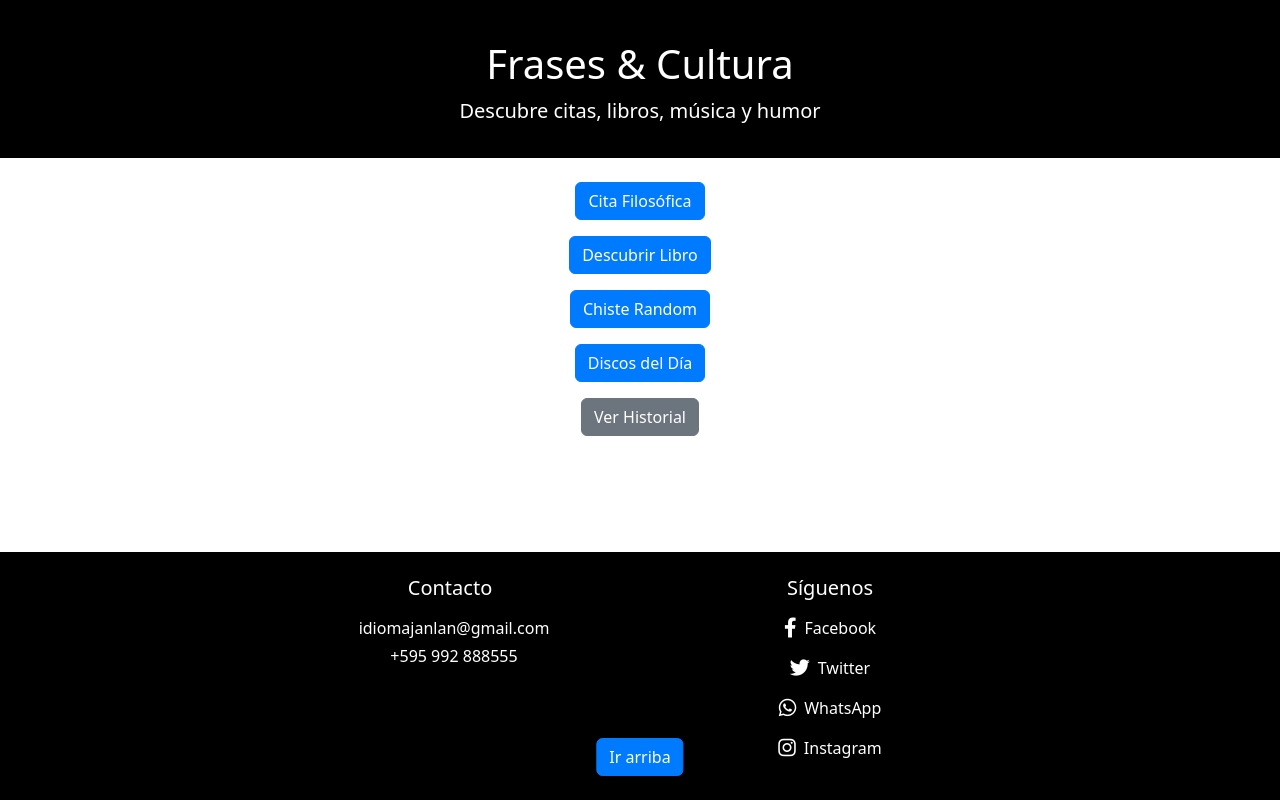
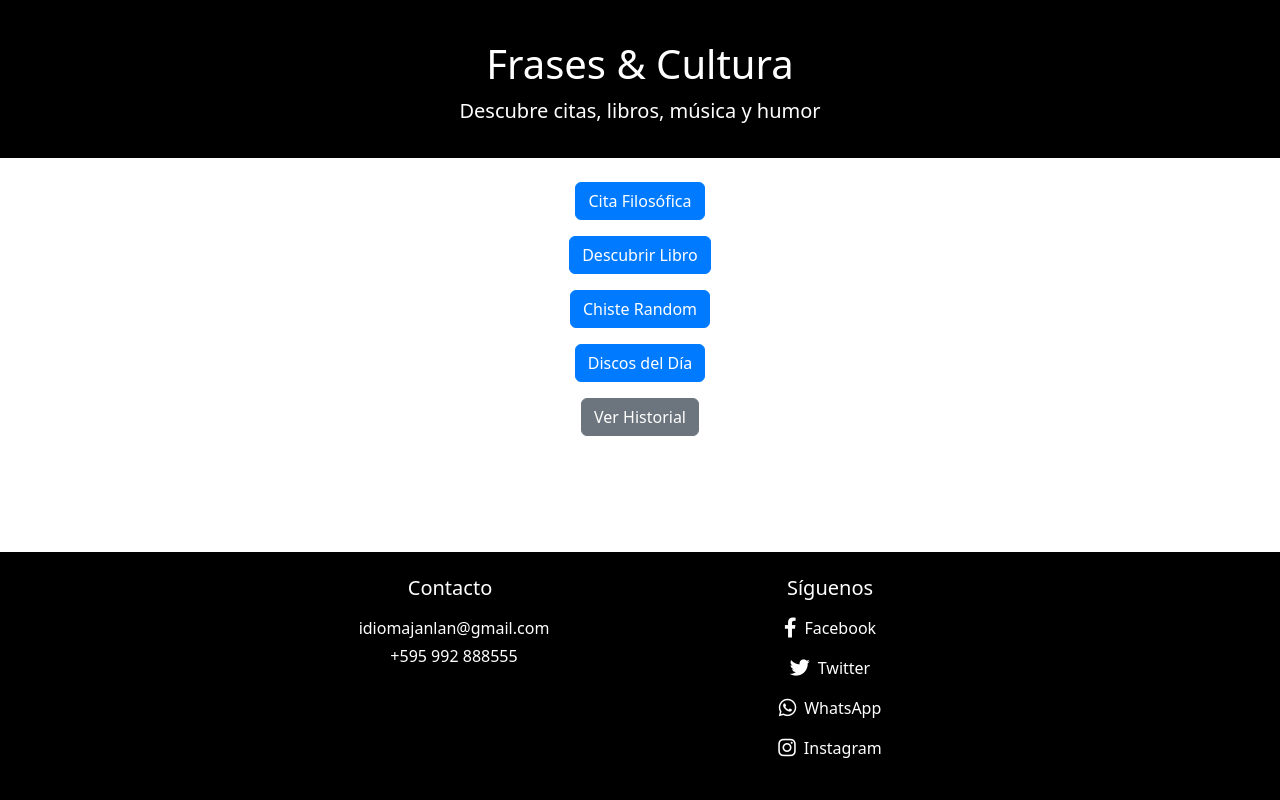
Before and after one commit to JanLan7/ProyectoFinal_Villamayor, a plain HTML site: page app.html in a window 1280 px wide. Drawn offline with nearby package versions, Linux system fonts and the light colour scheme.

Commit message:
mas y mas y mas y mas

```diff
--- a/app.html
+++ b/app.html
@@ -98,7 +98,7 @@
                 </div>
             </div>
         </div>
-        <a href="#" id="btnIrArriba" class="btn btn-primary position-fixed bottom-0 start-50 translate-middle-x mb-4">Ir arriba</a>
+
     </footer>
 
     <script src="https://cdn.jsdelivr.net/npm/bootstrap@5.3.3/dist/js/bootstrap.bundle.min.js" integrity="sha384-YvpcrYf0tY3lHB60NNkmXc5s9fDVZLESaAA55NDzOxhy9GkcIdslK1eN7N6jIeHz" crossorigin="anonymous"></script>
```
Also changed, not shown: imprimir.html (+2 -2 lines), index.html (+0 -1 lines).
